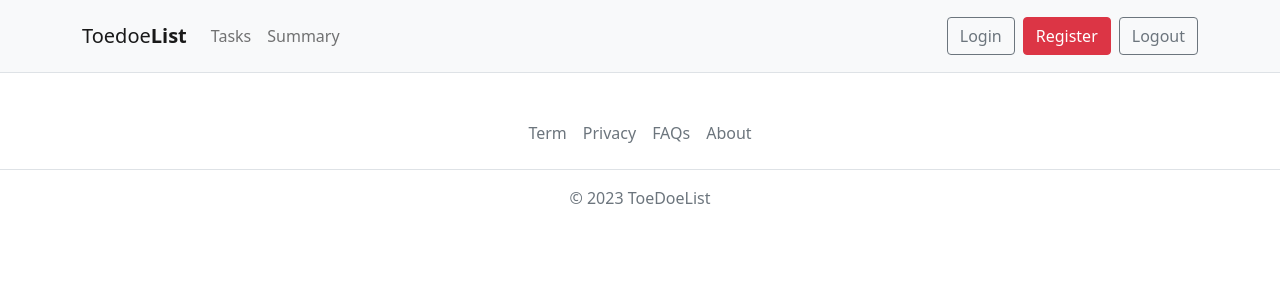
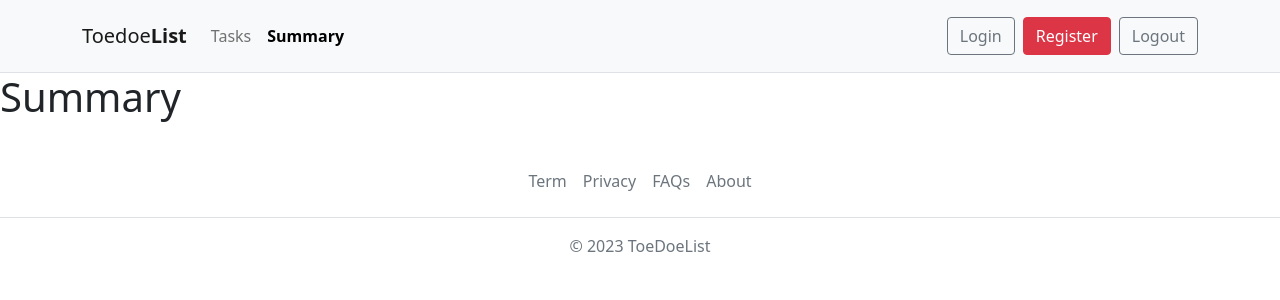
Before and after one commit to samedan/2503_vue3_laravel11, a Vue app in the folder vue-frontend/: page /summary in a window 1280 px wide. Shown: the top 300 px of the page. Built offline with nearby package versions, Linux system fonts and the light colour scheme.

Commit message:
Router active links and named links

```diff
--- a/vue-frontend/src/components/Navbar.vue
+++ b/vue-frontend/src/components/Navbar.vue
@@ -19,23 +19,32 @@
             <div class="collapse navbar-collapse" id="navbarNav">
                 <ul class="navbar-nav">
                     <li class="nav-item">
-                        <a href="my-tasks.html" class="nav-link">Tasks</a>
+                        <!-- <router-link :to="{ name: 'tasks' }" class="nav-link"
+                            >Tasks</router-link
+                        > -->
+                        <router-link :to="{ name: 'tasks' }" class="nav-link"
+                            >Tasks</router-link
+                        >
                     </li>
                     <li class="nav-item">
-                        <a href="summaries.html" class="nav-link">Summary</a>
+                        <router-link :to="{ name: 'summary' }" class="nav-link"
+                            >Summary</router-link
+                        >
                     </li>
                 </ul>
                 <ul class="navbar-nav ms-auto">
                     <li class="nav-item">
-                        <a
-                            href="login.html"
+                        <router-link
+                            :to="{ name: 'login' }"
                             class="btn btn-outline-secondary ms-2"
-                            >Login</a
+                            >Login</router-link
                         >
                     </li>
                     <li class="nav-item">
-                        <a href="register.html" class="btn btn-danger ms-2"
-                            >Register</a
+                        <router-link
+                            :to="{ name: 'register' }"
+                            class="btn btn-danger ms-2"
+                            >Register</router-link
                         >
                     </li>
                     <li class="nav-item">
@@ -48,3 +57,10 @@
         </div>
     </nav>
 </template>
+
+<style scoped>
+.nav-link.router-link-active {
+    color: #000000;
+    font-weight: bold;
+}
+</style>
--- a/vue-frontend/src/pages/LoginPage.vue
+++ b/vue-frontend/src/pages/LoginPage.vue
@@ -1,3 +1,17 @@
 <template>
-    <h1>Login</h1>
+    <div>
+        <h1>Login</h1>
+        <button class="btn btn-primary" @click="handleClick">Login</button>
+    </div>
 </template>
+
+<script setup>
+import { useRouter } from "vue-router";
+
+const router = useRouter();
+
+const handleClick = () => {
+    // router.push("/tasks");
+    router.push({ name: "tasks" });
+};
+</script>
--- /dev/null
+++ b/vue-frontend/src/pages/SummaryPage.vue
@@ -0,0 +1,3 @@
+<template>
+    <h1>Summary</h1>
+</template>
--- a/vue-frontend/src/router/index.js
+++ b/vue-frontend/src/router/index.js
@@ -5,4 +5,5 @@
 export default createRouter({
     routes: routes,
     history: createWebHistory(),
+    // linkActiveClass: "active",
 });
--- a/vue-frontend/src/router/routes.js
+++ b/vue-frontend/src/router/routes.js
@@ -1,6 +1,7 @@
 import TasksPage from "@/pages/TasksPage.vue";
 import LoginPage from "@/pages/LoginPage.vue";
 import RegisterPage from "@/pages/RegisterPage.vue";
+import SummaryPage from "@/pages/SummaryPage.vue";
 
 const routes = [
     {
@@ -18,6 +19,11 @@
         component: RegisterPage,
         name: "register",
     },
+    {
+        path: "/summary",
+        component: SummaryPage,
+        name: "summary",
+    },
 ];
 
 export default routes;
```
